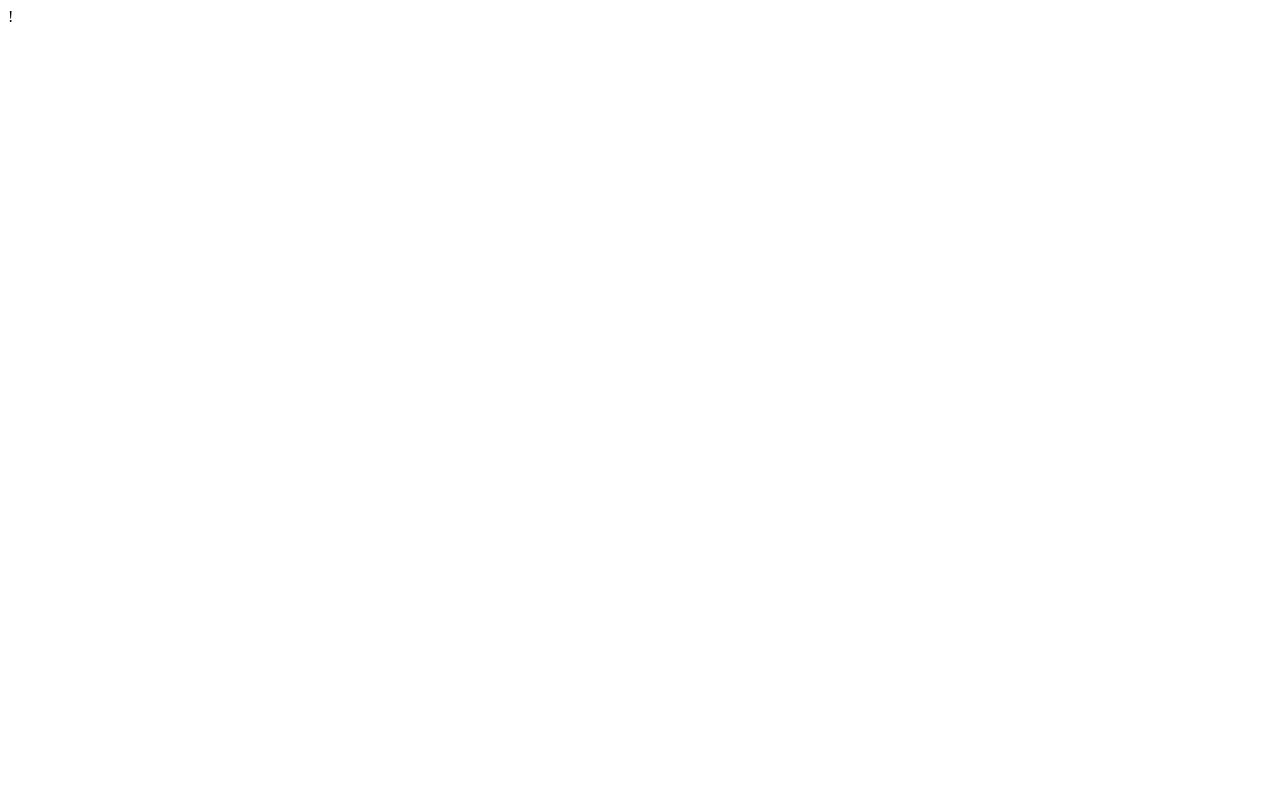
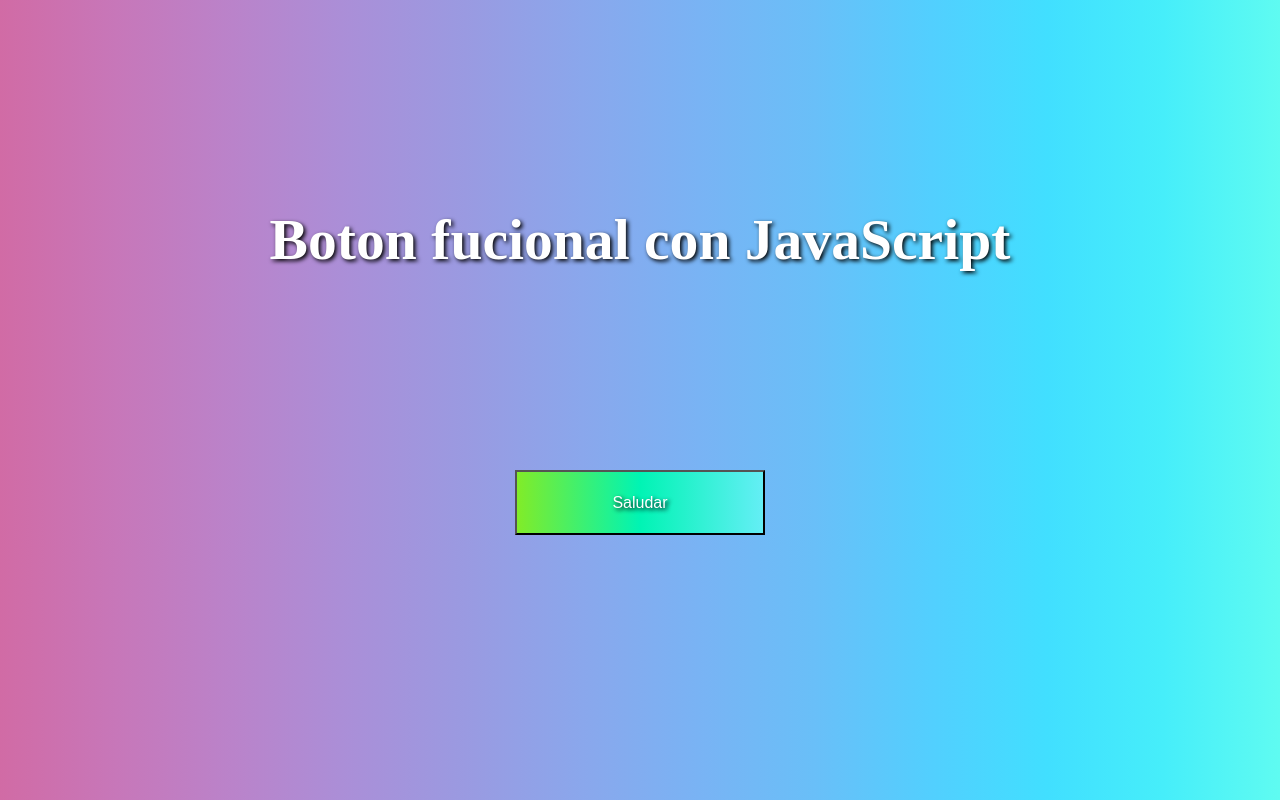
Before and after one commit to sk20011/curso-de-javascript-html-css, a plain HTML site: page primer-ejercicio-javaScript/index.html in a window 1280 px wide. Drawn offline with Linux system fonts and the light colour scheme.

Commit message:
Guardado v3.0

```diff
--- a/primer-ejercicio-javaScript/index.html
+++ b/primer-ejercicio-javaScript/index.html
@@ -1 +1,19 @@
-!
+<!DOCTYPE html>
+<html lang="es">
+<head>
+    <meta charset="UTF-8">
+    <meta name="viewport" content="width=device-width, initial-scale=1.0">
+    <link rel="stylesheet" href="style.css">
+    <script src="index.js"></script>
+    <title>Saludos</title>
+</head>
+<body>
+    <header>
+        <h1>Boton fucional con JavaScript</h1>
+    </header>
+<div class="boton">
+    <!--A nuestra etiqueta de boton le ponemos el atributo onclick que hace que pueda ejecutrase la fucino saludar que hemos creado en nuestor archivo JavaScript.-->
+    <button onclick="saludar()">Saludar</button>
+</div>
+</body>
+</html>
--- a/primer-ejercicio-javaScript/index.js
+++ b/primer-ejercicio-javaScript/index.js
@@ -0,0 +1,5 @@
+//Creamos un a fucion llamada saludar y le ponemos un  alaerta  que saldra cuando hemos pulsado el boton de saludar y saldra erl texto de Hola Mundo!
+function saludar(){
+    alert( "Hola Mundo!");
+
+}
--- a/primer-ejercicio-javaScript/style.css
+++ b/primer-ejercicio-javaScript/style.css
@@ -0,0 +1,54 @@
+body{
+    background-image: linear-gradient(to right, #d16ba5, #c777b9, #ba83ca, #aa8fd8, #9a9ae1, #8aa7ec, #79b3f4, #69bff8, #52cffe, #41dfff, #46eefa, #5ffbf1);
+}
+
+header{
+    text-align: center;
+    padding: 10rem;
+    font-size: 1.8rem;
+    color: white;
+    font-weight: 900;
+    text-shadow: 2px 2px 4px black;
+
+}
+.boton{
+    display: flex;
+    align-items: center;
+    justify-content: center;
+
+}
+button{
+    width: 250px;
+    height: 65px;
+    padding: 1rem 1rem;
+    color: white;
+    background: -webkit-linear-gradient(90deg, #81ec28,#00f4b4,#64eef5);
+    background: linear-gradient(90deg, #81ec28,#00f4b4,#64eef5);
+    font-size: 1rem;
+    font-weight: 400;
+    text-shadow: 2px 2px 4px black;    ;
+}
+
+button:hover{
+    background-image: linear-gradient(to right, #051937, #003d5e, #006369, #008657, #81a139);
+}
+
+@media screen and (max-width: 760px) {
+    header{
+        padding: 100px;
+    }
+
+    button {
+        width: 50%;
+    }
+}
+
+@media screen and (max-width: 380px) {
+    header {
+        padding: 50px;
+    }
+
+    button{
+        width: 80%;
+    }
+}
```
